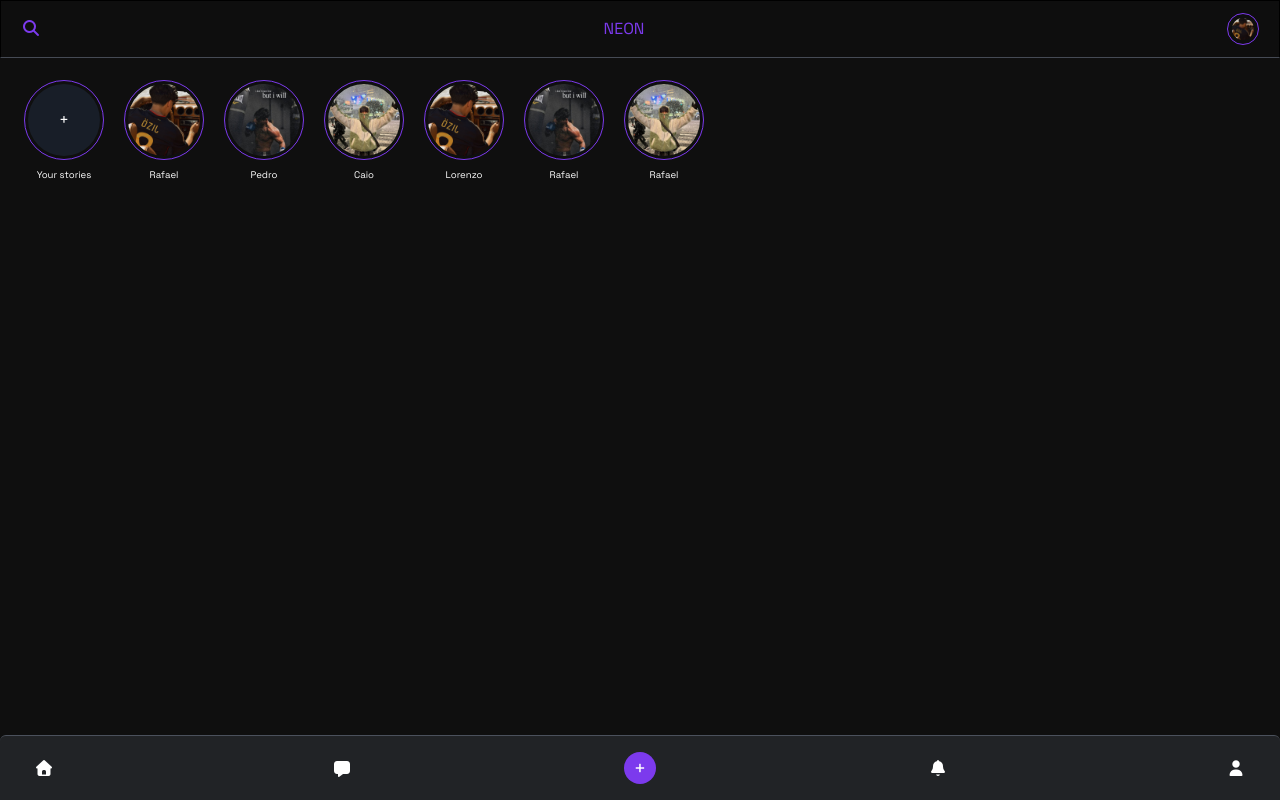
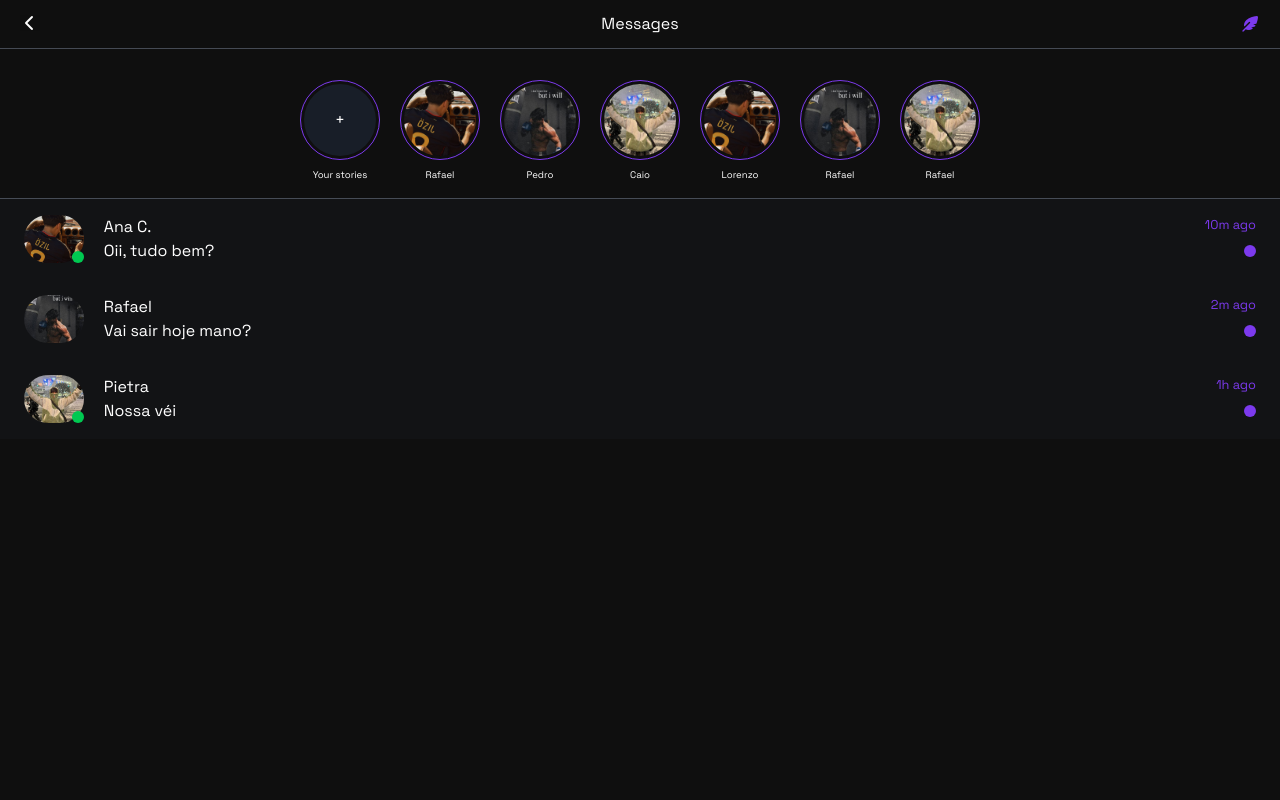
Before and after one commit to rafaeltrindaderodrigues/Neon_application, a React (Vite) app: page /messages in a window 1280 px wide. Built offline with nearby package versions, Linux system fonts and the light colour scheme.

Commit message:
Messages upd

```diff
--- a/src/components/Box.jsx
+++ b/src/components/Box.jsx
@@ -1,6 +1,6 @@
 export default function Box() {
   return(
-    <div className="bg-gray-700/10 p-4 rounded-lg border border-gray-600/80">
+    <div className="bg-gray-700/10 p-4 rounded-lg border border-gray-600/80 sm:w-[50%]">
       {/* post headline */}
       <div className="flex items-center justify-between mb-4">
         <div className="flex items-center gap-5">
--- a/src/components/Feed.jsx
+++ b/src/components/Feed.jsx
@@ -3,7 +3,9 @@ import './Feed.css'
 
 export default function Feed() {
   return(
-    <div className="px-6 text-white h-130 overflow-y-auto py-6 scrollbar-y-hide space-y-5">
+    <div className="px-6 text-white h-130 overflow-y-auto py-6 scrollbar-y-hide space-y-5 sm:flex sm:flex-col sm:justify-center sm:items-center">
+      <Box/>
+      <Box/>
       <Box/>
     </div>
   );
--- a/src/components/FooterHome.jsx
+++ b/src/components/FooterHome.jsx
@@ -7,7 +7,7 @@ export default function FooterHome() {
   const [activeTab, setActiveTab] = useState('');
 
   return(
-    <footer className="w-full absolute bottom-0 bg-gray-500/20 border-t border-t-gray-500/60 rounded-t-md px-6 py-3 text-white">
+    <footer className="sm:hidden w-full absolute bottom-0 bg-gray-500/20 border-t border-t-gray-500/60 rounded-t-md px-6 py-3 text-white">
       {/* Div que abrange todos os icones e textos */}
       <div className="flex justify-between items-center">
         <div className="w-10 flex justify-center">
--- a/src/components/Stories.jsx
+++ b/src/components/Stories.jsx
@@ -1,7 +1,7 @@
 import './Stories.css';
 
 export default function Stories() {
-  return <div className="px-6 flex items-center overflow-x-auto text-white space-x-5 no-scrollbar mb-4">
+  return <div className="px-6 flex items-center sm:justify-center overflow-x-auto text-white space-x-5 no-scrollbar mb-4">
     {/* Story */}
     <div className="flex flex-col items-center space-y-2">
       <div className="border border-(--primary-color) w-20 h-20 rounded-full flex items-center justify-center">
--- a/src/pages/Messages.jsx
+++ b/src/pages/Messages.jsx
@@ -1,23 +1,101 @@
 import FooterHome from "../components/FooterHome";
-import NavbarMobile from "../components/NavbarMobile";
+import { Link } from "react-router-dom";
 import Stories from "../components/Stories";
 
 export default function Messages() {
-  return <div className="w-full h-screen relative bg-(--background-color)">
-    <div>
-      {/* Construção dos elementos dentro da página Messages */}
-      <NavbarMobile/>
+  return <div className="w-full h-screen relative bg-(--background-color) text-white">
 
-      <div className="pt-20">
-        {/* Stories */}
-        <Stories/>
+    {/* Navigation Messages */}
+    <nav className="w-full absolute top-0 py-3 px-5 border-b border-b-gray-500/60 ">
+      <div className="flex justify-between items-center">
+        <Link to={'/home'}>
+          <i class="fa-solid fa-chevron-left cursor-pointer bg-[#0e0e0e]"></i>
+        </Link>
+        <span>Messages</span>
+        <i class="fa-solid fa-feather-pointed text-(--primary-color) cursor-pointer"></i>
+      </div>
+    </nav>
 
-        <div className="messages">
-          <div></div>
+    {/* Stories */}
+    <div className="pt-20 mb-4">
+      <Stories />
+    </div>
+
+    {/* Messages section */}
+    <section className="bg-gray-700/10 px-6 py-4 space-y-8 border-t border-t-gray-500/60">
+
+      {/* User div */}
+      <div className="flex space-x-5 items-center">
+        {/* image and online icon */}
+        <div className="relative">
+          <img src="./user_image.jpeg" alt="userImage" className="w-16 h-12 object-cover rounded-full" />
+          <div className="w-3 h-3 bg-green-500 absolute bottom-0 right-0 rounded-full"></div>
+        </div>
+
+        {/* Coluna do nome e mensagem */}
+        <div className="w-full">
+          {/* name - time */}
+          <div className="flex justify-between">
+            <span>Ana C.</span>
+            <span className="text-[0.8rem] text-(--primary-color)">10m ago</span>
+          </div>
+          {/* message - visualize circle */}
+          <div className="flex justify-between items-center">
+            <span>Oii, tudo bem?</span>
+            <div className="w-3 h-3 bg-(--primary-color) rounded-full"></div>
+          </div>
         </div>
       </div>
 
-      <FooterHome/>
-    </div>
+      {/* User div */}
+      <div className="flex space-x-5 items-center">
+        {/* image and online icon */}
+        <div className="relative">
+          <img src="./user_story.jpeg" alt="userStory" className="w-16 h-12 object-cover rounded-full" />
+          <div className="hidden w-3 h-3 bg-green-500 absolute bottom-0 right-0 rounded-full"></div>
+        </div>
+
+        {/* Coluna do nome e mensagem */}
+        <div className="w-full">
+          {/* name - time */}
+          <div className="flex justify-between">
+            <span>Rafael</span>
+            <span className="text-[0.8rem] text-(--primary-color)">2m ago</span>
+          </div>
+          {/* message - visualize circle */}
+          <div className="flex justify-between items-center">
+            <span>Vai sair hoje mano?</span>
+            <div className="w-3 h-3 bg-(--primary-color) rounded-full"></div>
+          </div>
+        </div>
+      </div>
+
+      {/* User div */}
+      <div className="flex space-x-5 items-center">
+        {/* image and online icon */}
+        <div className="relative">
+          <img src="./user_story2.jpeg" alt="userStory2" className="w-16 h-12 object-cover rounded-full" />
+          <div className="w-3 h-3 bg-green-500 absolute bottom-0 right-0 rounded-full"></div>
+        </div>
+
+        {/* Coluna do nome e mensagem */}
+        <div className="w-full">
+          {/* name - time */}
+          <div className="flex justify-between">
+            <span>Pietra</span>
+            <span className="text-[0.8rem] text-(--primary-color)">1h ago</span>
+          </div>
+          {/* message - visualize circle */}
+          <div className="flex justify-between items-center">
+            <span>Nossa véi</span>
+            <div className="w-3 h-3 bg-(--primary-color) rounded-full"></div>
+          </div>
+        </div>
+      </div>
+
+    </section>
+
+    <FooterHome />
   </div>
+
 }
```
